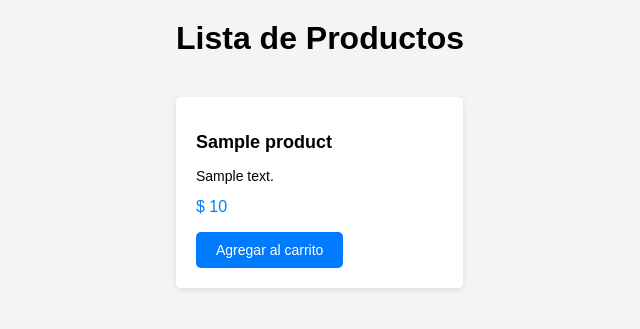
After one commit to AlfredoCrDev/entregable01_backend, a Node server app: page /products in a window 1280 px wide. The commit adds this page. Shown: the top 329 px of the page, without its empty margins (64-704 px from the left). Run offline with Node 20, Linux system fonts and the light colour scheme; tables that the repository leaves empty hold one stand-in row (values such as "Sample post"); some libraries are stand-ins or nearby versions.

Commit message:
rutas put en cart, vista de productos y cart

```diff
--- a/src/Dao/productManagerMDB.js
+++ b/src/Dao/productManagerMDB.js
@@ -8,7 +8,7 @@ class ProductManager {
 
   async getProducts() {
     try {
-      const products = await productModel.find()
+      const products = await productModel.find().lean()
       return products;
     } catch (error) {
       console.log("Error al tratar de obtener los productos", error);
--- a/src/main.js
+++ b/src/main.js
@@ -119,8 +119,8 @@ app.post("/upload", upload.single("archivo"), (req, resp) => {
 })
 
 
-app.use("/api", productsRouter)
-app.use("/api", cartsRouter)
+app.use("/", productsRouter)
+app.use("/", cartsRouter)
 
 server.listen(PORT, ()=>{
     console.log(`Servidor corriendo en el Puerto ${PORT}`);
--- a/src/public/style.css
+++ b/src/public/style.css
@@ -54,3 +54,83 @@ form {
   button[type="submit"]:hover {
     background-color: #004080;
   }
+
+  body {
+    font-family: Arial, sans-serif;
+    background-color: #f4f4f4;
+    margin: 0;
+    padding: 0;
+  }
+
+ul {
+  list-style: none;
+}
+
+.container, .tituloProducto {
+    max-width: 800px;
+    margin: 0 auto;
+    padding: 20px;
+    display: flex;
+    flex-wrap: wrap;
+    gap: 20px;
+    justify-content: space-between;
+}
+
+.product-card {
+    background-color: #fff;
+    box-shadow: 0 2px 6px rgba(0, 0, 0, 0.1);
+    border-radius: 5px;
+    padding: 20px;
+    flex: 1;
+    max-width: calc(33.33% - 20px);
+}
+
+.product-description {
+    margin-top: 10px;
+    font-size: 14px;
+}
+
+.product-price {
+    margin-top: 10px;
+    font-size: 16px;
+    color: #007bff;
+}
+
+.add-to-cart-button {
+    background-color: #007bff;
+    color: #fff;
+    border: none;
+    border-radius: 5px;
+    padding: 10px 20px;
+    font-size: 14px;
+    cursor: pointer;
+}
+
+.add-to-cart-button:hover {
+    background-color: #0056b3;
+}
+
+.cart-container {
+  text-align: center;
+  padding: 20px;
+}
+
+.cart-item {
+  background-color: #f4f4f4;
+  border: 1px solid #ddd;
+  margin: 10px 0;
+  padding: 10px;
+}
+
+.cart-item:hover {
+  background-color: #e0e0e0;
+}
+
+.product-title {
+  font-size: 18px;
+  font-weight: bold;
+}
+
+.product-quantity {
+  font-size: 14px;
+}
--- a/src/routes/products.router.js
+++ b/src/routes/products.router.js
@@ -6,8 +6,17 @@ const router = express.Router()
 
 const productManager = new ProductManager();
 
+router.get("/products", async(req, res) => {
+  try {
+    const products = await productManager.getProducts()
 
-router.get("/products", async (req, res) =>{
+    res.render("productos", { products })
+  } catch (error) {
+    console.log("Error al tratar de mostrar los productos", error);
+  }
+})
+
+router.get("/api/products", async (req, res) =>{
   try {
     const { limit = 10 , page = 1, sort, status, category} = req.query;
 
@@ -59,7 +68,7 @@ router.get("/products", async (req, res) =>{
   }
 })
 
-router.get("/product/:pid", async (req, res) =>{
+router.get("/api/product/:pid", async (req, res) =>{
     try{
         const productId = (req.params.pid);
         const product= await productManager.getProductById(productId);
@@ -69,7 +78,7 @@ router.get("/product/:pid", async (req, res) =>{
     }
 })
 
-router.post("/products", async (req, res) => {
+router.post("/api/products", async (req, res) => {
   try {
     const newProduct = req.body
     if(newProduct.id || newProduct._id){
@@ -82,7 +91,7 @@ router.post("/products", async (req, res) => {
   }
 })
 
-router.put("/product/:pid", async (req, res) => {
+router.put("/api/product/:pid", async (req, res) => {
   try {
     const productId = (req.params.pid);
     const updateProduct = req.body
@@ -98,7 +107,7 @@ router.put("/product/:pid", async (req, res) => {
   }
 })
 
-router.delete("/product/:pid", async(req, res) => {
+router.delete("/api/product/:pid", async(req, res) => {
   try {
     const productId = req.params.pid;
     const product = await productManager.deleteProduct(productId);
--- a/src/views/layouts/main.handlebars
+++ b/src/views/layouts/main.handlebars
@@ -1,10 +1,10 @@
 <!DOCTYPE html>
-<html lang="en">
+<html lang="es">
 <head>
     <meta charset="UTF-8">
     <meta name="viewport" content="width=device-width, initial-scale=1.0">
     <title>{{title}}</title>
-    <link rel="stylesheet" href="style.css">
+    <link rel="stylesheet" href="/style.css">
 </head>
 <body>
     {{{body}}}
--- /dev/null
+++ b/src/views/productos.handlebars
@@ -0,0 +1,21 @@
+<!DOCTYPE html>
+<html lang="es">
+<head>
+  <meta charset="UTF-8">
+  <meta name="viewport" content="width=device-width, initial-scale=1.0">
+  <title>Produtos</title>
+</head>
+<body>
+  <h1 class="tituloProducto">Lista de Productos</h1>
+  <div class="container">
+        {{#each products}}
+            <div class="product-card">
+                <h2 class="product-title">{{this.title}}</h2>
+                <p class="product-description">{{this.description}}</p>
+                <p class="product-price">$ {{this.price}}</p>
+                <button class="add-to-cart-button" data-product-id="{{this._id}}">Agregar al carrito</button>
+            </div>
+        {{/each}}
+    </div>
+</body>
+</html>
```
Also changed, not shown: src/Dao/cartManagerMDB.js (+53 -3 lines), src/routes/carts.router.js (+49 -5 lines), src/views/cartView.handlebars (added, +23 -0 lines).
